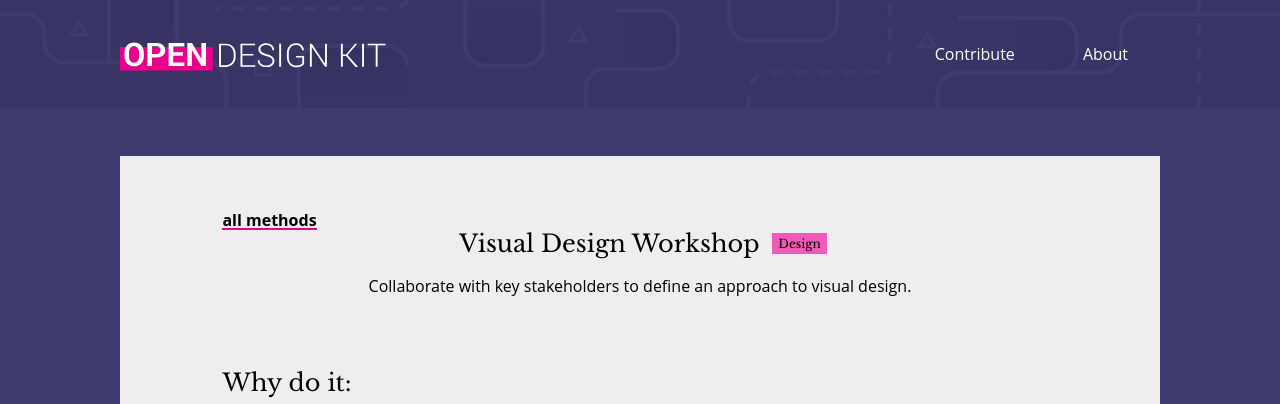
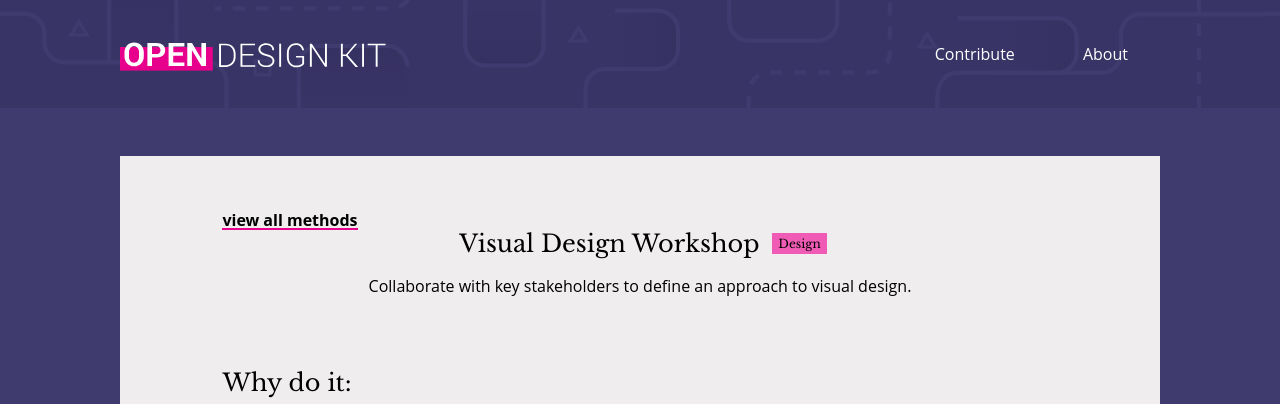
Before and after one commit to open-design-kit/opendesignkit, a Jekyll site: the page built from _methods/Visual-Design-Workshop.md, in a window 1280 px wide and 900 px high. Shown: the top 404 px of the window. Built offline with Jekyll 4.4.1, drawn with Linux system fonts in a browser that asks for light colours.

Commit message:
updating text for #153

```diff
--- a/_layouts/methods.html
+++ b/_layouts/methods.html
@@ -6,7 +6,7 @@
     <header class="method-header">
         <h1 class="hed-a">{{ page.title }} <span class="method-header-phase {{ page.category }}">{{ page.category }}</span></h1>
         <p class="method-teaser">{{ page.teaser }}</p>
-        <a class="method-header-view" href="/">all methods</a>
+        <a class="method-header-view" href="/">view all methods</a>
     </header>
     {% if page.tools != null %}
         <div class="tools">
```
